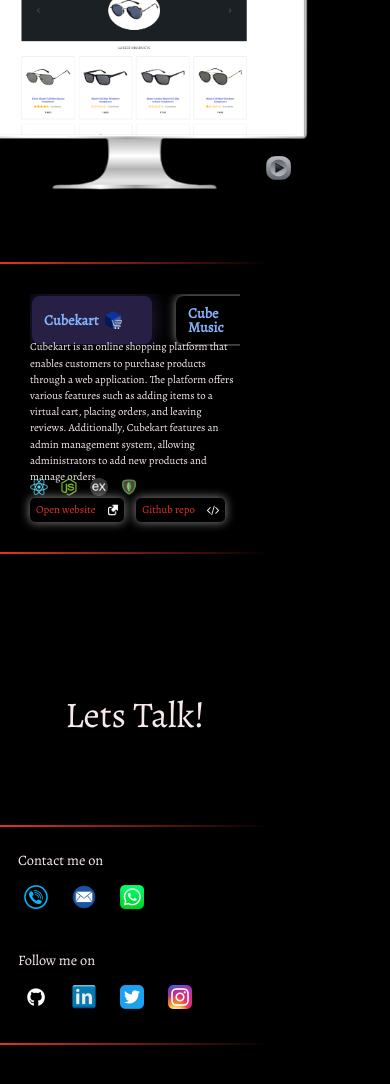
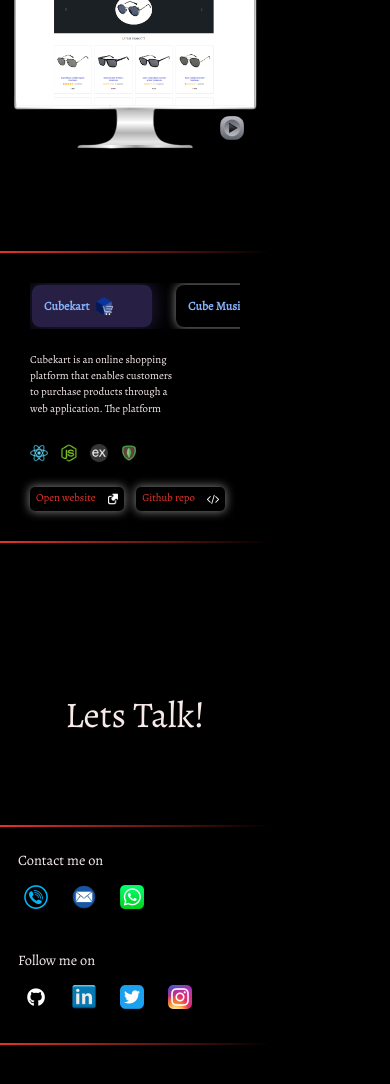
Before and after one commit to anudeep-mp/Portfolio, a React (Vite) app: page / in a window 390 px wide. Shown: the part 3595-4679 px from the top of the page. Built offline with nearby package versions, Linux system fonts and the light colour scheme; the HTML template or start-up script is replaced by a standard one.

Commit message:
Fixed projects box mq sizes

```diff
--- a/src/pages/Contact/Contact.tsx
+++ b/src/pages/Contact/Contact.tsx
@@ -37,7 +37,7 @@ export default function Contact() {
         <span
           className="form-label-letter"
           style={{ transitionDelay: `${index * 50}ms` }}
-          key={letter + index}
+          key={letter + index + letter}
         >
           {letter}
         </span>
--- a/src/pages/Projects/projects.css
+++ b/src/pages/Projects/projects.css
@@ -181,20 +181,38 @@
   }
 
   .section.projects .project-monitor-box,
-  .section.projects .wrapper,
-  .section.projects .projects-details .project-description {
+  .section.projects .wrapper {
     width: 100%;
     display: flex;
     justify-content: center;
   }
 
+  .section.projects .projects-details .project-card .title {
+    font-size: 1rem;
+  }
+
+
+  .section.projects .projects-details .project-description {
+    height: 30%;
+    display: flex;
+    flex-direction: row;
+    overflow-y: auto;
+  }
+
+  .section.projects .project-monitor {
+    width: 90%;
+    height: 90%
+  }
+
   .section.projects .project-monitor-image {
-    height: calc(var(--content-box-height) * 0.8);
-    width: calc(var(--content-box-width) * 0.8);
+    height: 100%;
+    width: 100%;
   }
 
   .section.projects .project-image {
-    height: calc(var(--content-box-height) * 0.59);
-    width: calc(var(--content-box-width) * 0.77);
+    width: 97%;
+    height: 74%;
+    left:1%;
+    top:2%
   }
 }
```
